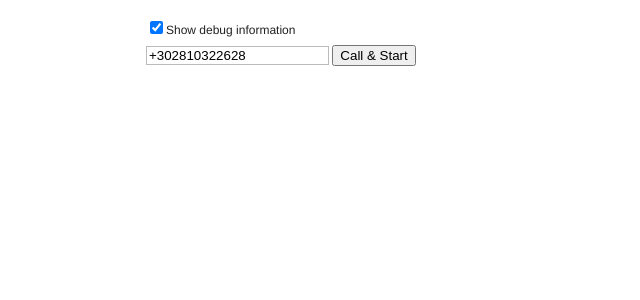
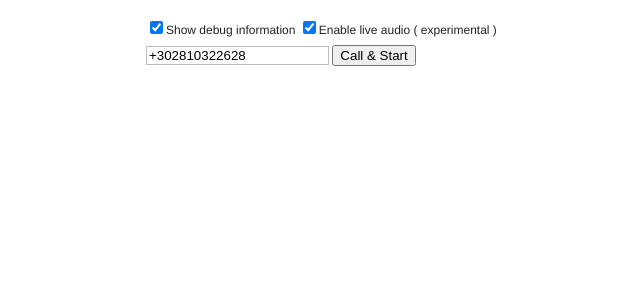
Before and after one commit to razorg/troporious, a Python web app: template troporious/templates/playground.html in a window 1280 px wide. Shown: the part 90-390 px from the top of the page, without its empty margins (19-659 px from the left). Run offline with Jinja, Linux system fonts and the light colour scheme; the template is opened without the code that fills it, so the values that code supplies are empty; some libraries are stand-ins or nearby versions; some web fonts are replaced.

Commit message:
able to choose live audio

```diff
--- a/troporious/app.yaml
+++ b/troporious/app.yaml
@@ -18,10 +18,6 @@ handlers:
   static_files: static/google73a6e106114591c7.html
   upload: /
 
-- url: /download.wav
-  static_files: static/download.wav
-  upload: /
-
 #- url: /stats.*
 #  script: $PYTHON_LIB/google/appengine/ext/appstats/ui.py
 
--- a/troporious/apps/validation/handlers.py
+++ b/troporious/apps/validation/handlers.py
@@ -17,7 +17,7 @@ class PlaygroundLiveHandler(webapp.RequestHandler):
         new_session = LiveSession(dispached=False,channel_secret=channel_secret)
         new_session.put()
         number = self.request.get('number')
-        tropo.tropo_run_script({'session_id':new_session.key().id(),'init_number':number})
+        tropo.tropo_run_script({'session_id':new_session.key().id(),'init_number':number,'live_audio':self.request.get('live_audio','')})
 
         response = {'channel_token':token, 'session_id':new_session.key().id()}
         return self.response.out.write(json.dumps(response))
--- a/troporious/static/js/playground-live.js
+++ b/troporious/static/js/playground-live.js
@@ -30,7 +30,11 @@ $(document).ready(function() {
                 debug_window.toggle();
         });
         $('#btn_start').click(function() {
-                $.get('/playground-live?action=new&number='+encodeURIComponent($('#phone_number').val()), function(data) {
+                url = '/playground-live?action=new&number='+encodeURIComponent($('#phone_number').val());
+                if ($('#live_audio').attr('checked')) {
+                    url += '&live-audio=true';
+                }
+                $.get(url, function(data) {
                         response = JSON.parse(data);
                         window.session_id = response['session_id'];
                         window.channel_token = response['channel_token'];
--- a/troporious/templates/playground.html
+++ b/troporious/templates/playground.html
@@ -31,6 +31,8 @@
 	</div>
 	<div class="span-24 last playground-live">
 		<input type="checkbox" id="toggle_debug" checked>Show debug information</input>
+		<input type="checkbox" id="live_audio" checked>Enable live audio ( experimental )</input>
+
 		<div class="init_hidden">
 			<textarea class="span-24 last" id="code"></textarea>
 			<button id="exec">Execute</button><br>
```
Also changed, not shown: 1 other file.
